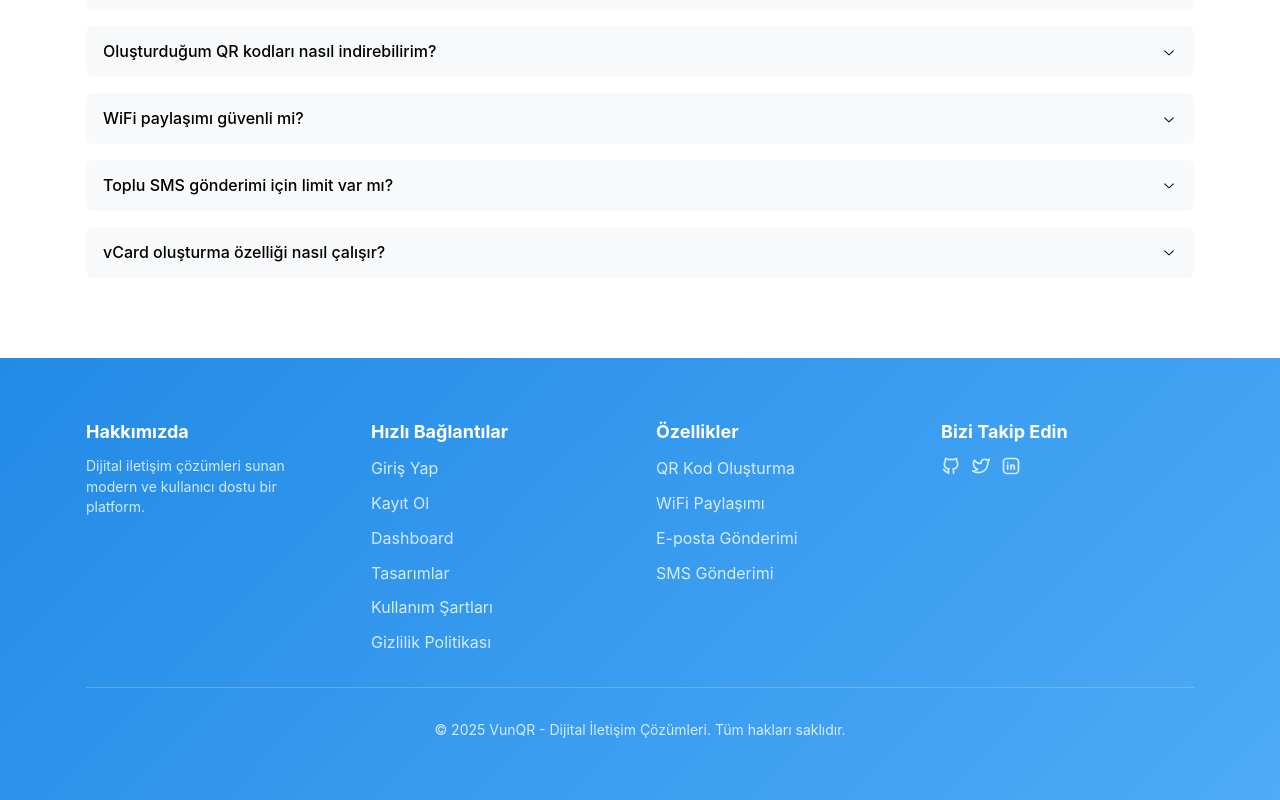
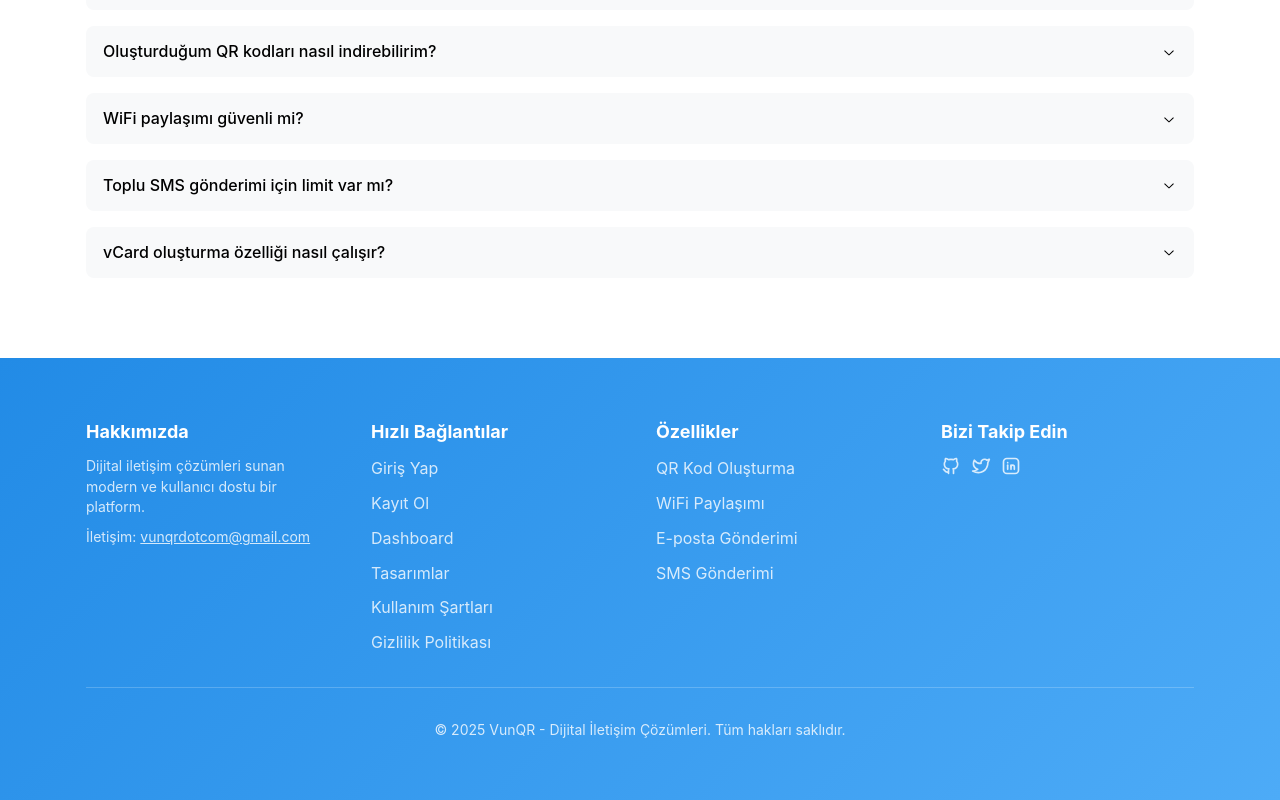
Before and after one commit to tolgabayrakdev/chabit-project, a Next.js app in the folder web/: page / in a window 1280 px wide. Shown: the part 3367-4167 px from the top of the page. Built offline with nearby package versions, Linux system fonts and the light colour scheme.

Commit message:
email iletisim

```diff
--- a/web/app/page.tsx
+++ b/web/app/page.tsx
@@ -449,6 +449,9 @@ export default function Home() {
               <Text size="sm" c="white" opacity={0.8}>
                 Dijital iletişim çözümleri sunan modern ve kullanıcı dostu bir platform.
               </Text>
+              <Text size="sm" c="white" opacity={0.8}>
+                İletişim: <a href="mailto:vunqrdotcom@gmail.com" style={{ color: 'white', textDecoration: 'underline' }}>vunqrdotcom@gmail.com</a>
+              </Text>
             </Stack>
             <Stack gap="xs">
               <Text fw={700} size="lg">Hızlı Bağlantılar</Text>
```
